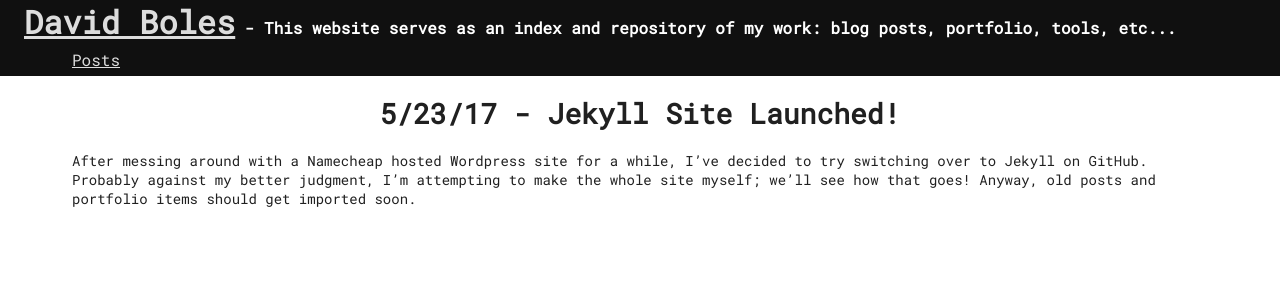
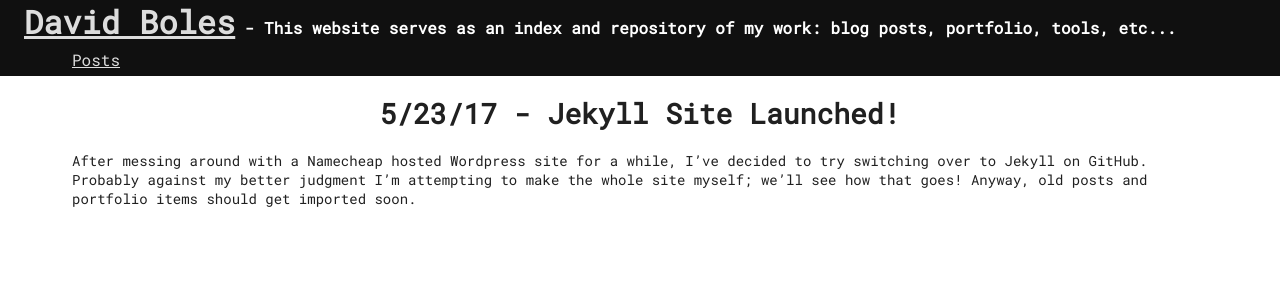
Before and after one commit to david-boles/david476.github.io, a Jekyll site: the page built from _posts/2017-05-23-site-launch.md, in a window 1280 px wide. Shown: the top 300 px of the page. Built offline with Jekyll 4.4.1, drawn with Linux system fonts in a browser that asks for light colours.

Commit message:
Fixed comma.

```diff
--- a/_posts/2017-05-23-site-launch.md
+++ b/_posts/2017-05-23-site-launch.md
@@ -1,4 +1,4 @@
 ---
 title: "Jekyll Site Launched!"
 ---
-After messing around with a Namecheap hosted Wordpress site for a while, I've decided to try switching over to Jekyll on GitHub. Probably against my better judgment, I'm attempting to make the whole site myself; we'll see how that goes! Anyway, old posts and portfolio items should get imported soon.
+After messing around with a Namecheap hosted Wordpress site for a while, I've decided to try switching over to Jekyll on GitHub. Probably against my better judgment I'm attempting to make the whole site myself; we'll see how that goes! Anyway, old posts and portfolio items should get imported soon.
```
